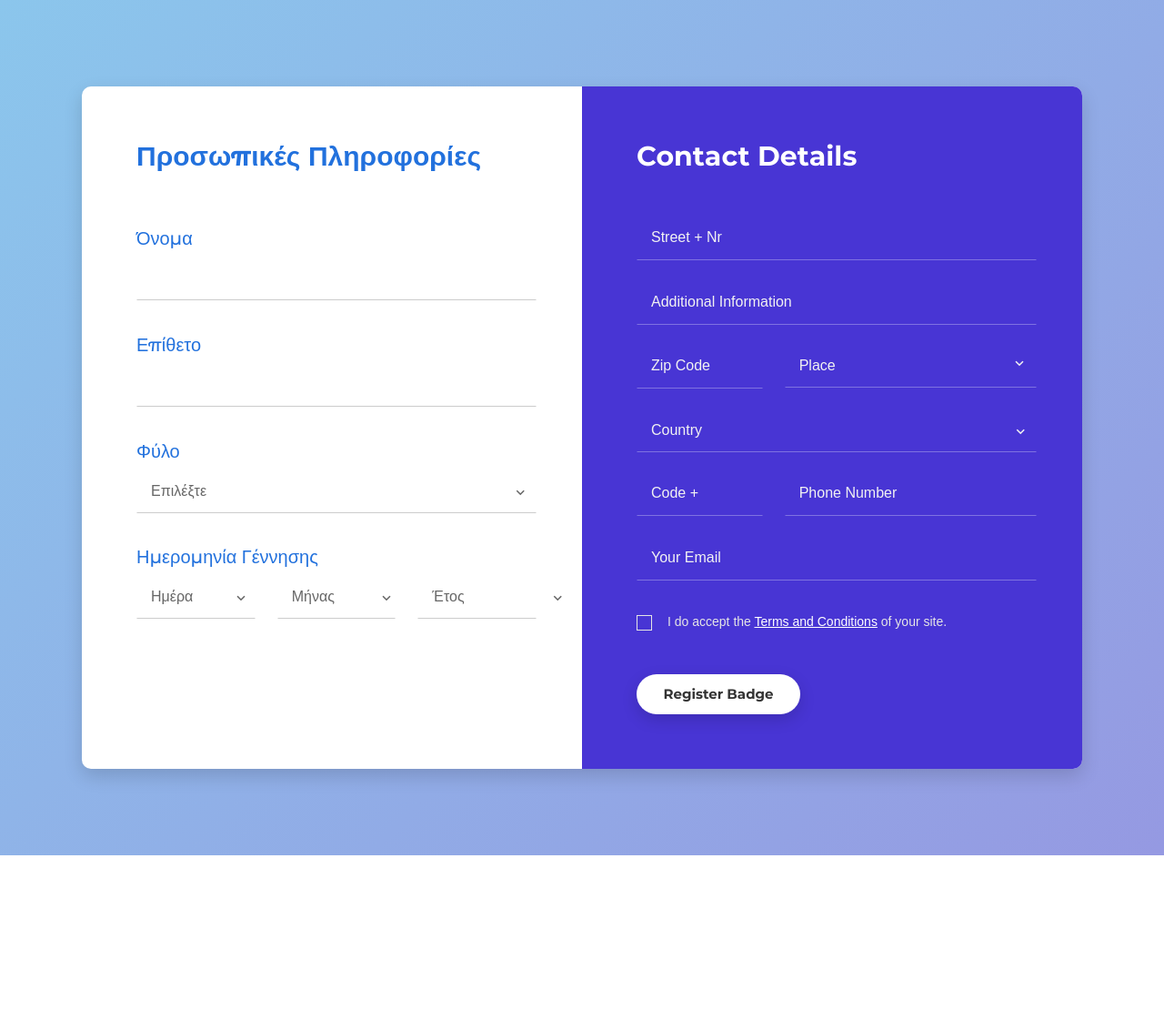
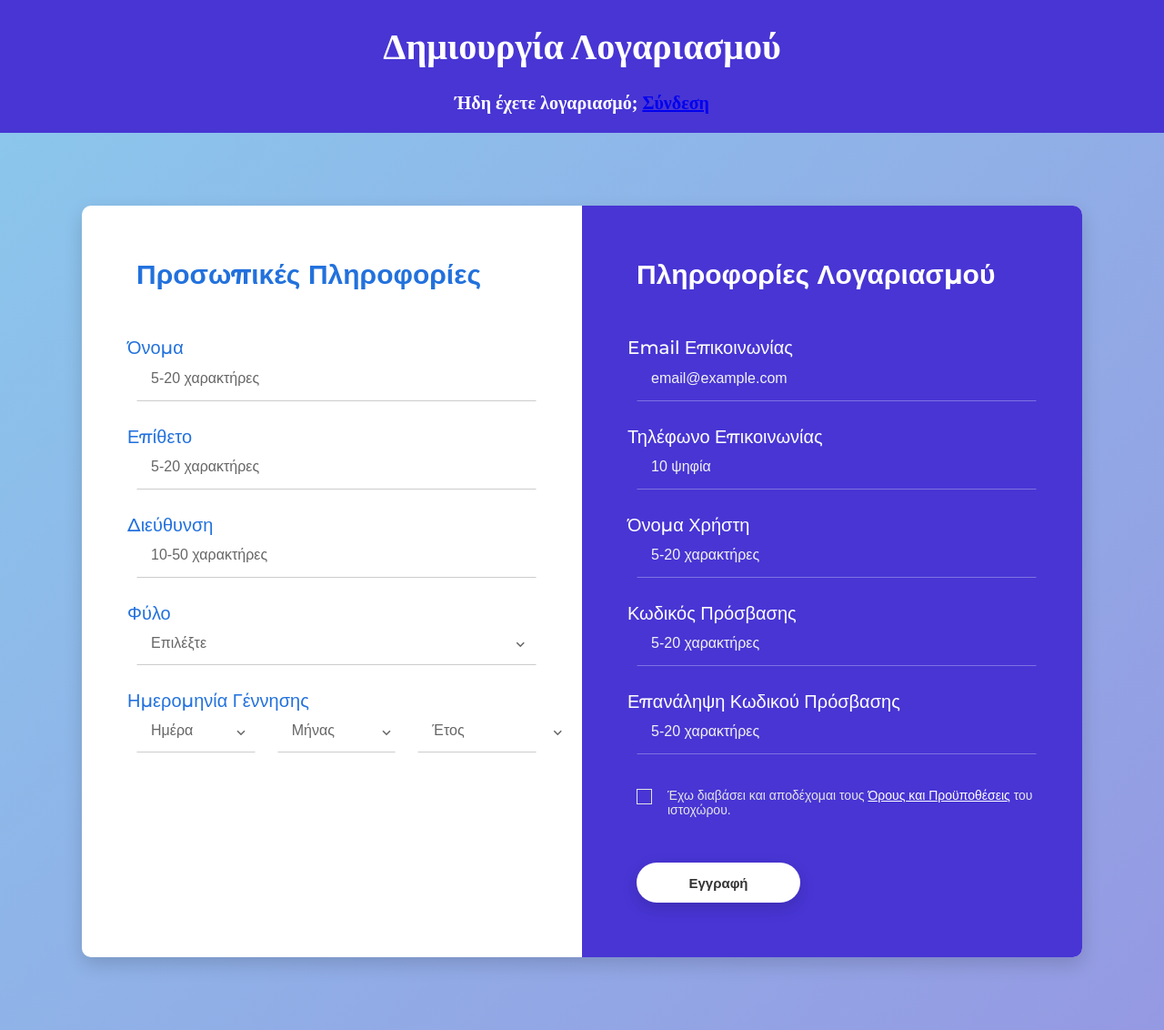
Before and after one commit to john-sak/hci-project, a PHP site: page /connect/sign-up.html in a window 1280 px wide. Shown: the whole page at 91% size. Before the commit the page ends 940 px from the top, so only its background shows below. Run offline with PHP 8.4, Linux system fonts and the light colour scheme; some web fonts are replaced.

Commit message:
finished sign up and sign in pages

```diff
--- a/connect/css/style.css
+++ b/connect/css/style.css
@@ -1,5 +1,13 @@
 body {
 	margin:  0;
+}
+.form-v10 .header {
+	text-align: center;
+	font-weight: 700;
+	color: white;
+	padding: 1px;
+	background-color: #4835d4;
+	font-size: 20px;
 }
 .page-content {
 	width: 100%;
@@ -34,7 +42,7 @@ body {
 	-ms-box-shadow: 0px 8px 20px 0px rgba(0, 0, 0, 0.15);
 	-moz-box-shadow: 0px 8px 20px 0px rgba(0, 0, 0, 0.15);
 	-webkit-box-shadow: 0px 8px 20px 0px rgba(0, 0, 0, 0.15);
-	margin: 95px 0;
+	margin: 80px 0;
 	position: relative;
 	font-family: 'Montserrat', sans-serif;
 }
@@ -54,8 +62,8 @@ body {
 .form-v10-content .form-detail h4 {
 	font-weight: 500;
 	font-size: 20px;
-	margin-bottom: 10px;
-	padding: 10px 50px 0px 60px;
+	margin-bottom: 0px;
+	padding: 0px 50px 0px 50px;
 }
 .form-v10-content .form-detail .form-left {
 	border-top-left-radius: 10px;
@@ -77,6 +85,9 @@ body {
 .form-v10-content .form-detail .form-right h2 {
 	color: #fff;
 }
+.form-v10-content .form-detail .form-right h4 {
+	color: #fff;
+}
 .form-v10-content .form-detail .form-group {
 	display: flex;
 	display: -webkit-flex;
@@ -87,14 +98,6 @@ body {
 	padding-left: 60px;
     padding-right: 50px;
 }
-/* .form-v10-content .form-detail .form-left .form-group .form-row.form-row-1 {
-	width: 50%;
-	padding: 0 12px 0 60px;
-}
-.form-v10-content .form-detail .form-left .form-group .form-row.form-row-2 {
-	width: 50%;
-	padding: 0 50px 0 12px;
-} */
 .form-v10-content .form-detail .form-left .form-group .form-row.form-row-1 {
 	width: 33%;
 	padding: 0 12px 0 60px;
@@ -107,10 +110,6 @@ body {
 	width: 33%;
 	padding: 0 50px 0 12px;
 }
-/* .form-v10-content .form-detail .form-left .form-group .form-row.form-row-3 {
-	width: 73%;
-	padding: 0 12px 0 60px;
-} */
 .form-v10-content .form-detail .form-left .form-group .form-row.form-row-4 {
 	width: 50%;
 	padding: 0 50px 0 12px;
--- a/connect/sign-up.html
+++ b/connect/sign-up.html
@@ -13,29 +13,27 @@
 	<link rel="shortcut icon" href="../assets/images/doatap_shortcut.png" type="image/x-icon" />
 </head>
 <body class="form-v10">
+	<div class="header">
+		<h1>Δημιουργία Λογαριασμού</h1>
+		<p>Ήδη έχετε λογαριασμό; <a href="./sign-in.html">Σύνδεση</a></p>
+	</div>
 	<div class="page-content">
 		<div class="form-v10-content">
-			<form class="form-detail" action="#" method="get" id="myform">
+			<!-- todo action -->
+			<form class="form-detail" action="#" method="post" id="sign-up-form">
 				<div class="form-left">
 					<h2>Προσωπικές Πληροφορίες</h2>
-					<!-- <div class="form-row">
-						<select name="title">
-						    <option class="option" value="title">Title</option>
-						    <option class="option" value="businessman">Businessman</option>
-						    <option class="option" value="reporter">Reporter</option>
-						    <option class="option" value="secretary">Secretary</option>
-						</select>
-						<span class="select-btn">
-						  	<i class="zmdi zmdi-chevron-down"></i>
-						</span>
-					</div> -->
 					<h4>Όνομα</h4>
 					<div class="form-row">
-						<input type="text" name="first_name" id="first_name" class="input-text" placeholder="" required>
+						<input type="text" name="first_name" id="first_name" class="input-text" placeholder="5-20 χαρακτήρες" min="5" max="20" required>
 					</div>
 					<h4>Επίθετο</h4>
 					<div class="form-row">
-						<input type="text" name="last_name" id="last_name" class="input-text" placeholder="" required>
+						<input type="text" name="last_name" id="last_name" class="input-text" placeholder="5-20 χαρακτήρες" min="5" max="20" required>
+					</div>
+					<h4>Διεύθυνση</h4>
+					<div class="form-row">
+						<input type="text" name="address" id="address" class="input-text" placeholder="10-50 χαρακτήρες" min="10" max="50" required>
 					</div>
 					<h4>Φύλο</h4>
 					<div class="form-row">
@@ -84,59 +82,35 @@
 					</div>
 				</div>
 				<div class="form-right">
-					<h2>Contact Details</h2>
+					<h2>Πληροφορίες Λογαριασμού</h2>
+					<h4>Email Επικοινωνίας</h4>
 					<div class="form-row">
-						<input type="text" name="street" class="street" id="street" placeholder="Street + Nr" required>
+						<input type="text" name="email" id="email" class="input-text" placeholder="email@example.com" pattern="[a-zA-Z]{3-10}@[a-z]{3-10}.[a-z]{2-4}" required>
 					</div>
+					<h4>Τηλέφωνο Επικοινωνίας</h4>
 					<div class="form-row">
-						<input type="text" name="additional" class="additional" id="additional" placeholder="Additional Information" required>
+						<input type="text" name="phone" id="phone" class="input-text" placeholder="10 ψηφία" pattern="[0-9]{10}" required>
 					</div>
-					<div class="form-group">
-						<div class="form-row form-row-1">
-							<input type="text" name="zip" class="zip" id="zip" placeholder="Zip Code" required>
-						</div>
-						<div class="form-row form-row-2">
-							<select name="place">
-							    <option value="place">Place</option>
-							    <option value="Street">Street</option>
-							    <option value="District">District</option>
-							    <option value="City">City</option>
-							</select>
-							<span class="select-btn">
-							  	<i class="zmdi zmdi-chevron-down"></i>
-							</span>
-						</div>
+					<h4>Όνομα Χρήστη</h4>
+					<div class="form-row">
+						<input type="text" name="username" class="input-text" id="username" placeholder="5-20 χαρακτήρες" min="5" max="20" required>
 					</div>
+					<h4>Κωδικός Πρόσβασης</h4>
 					<div class="form-row">
-						<select name="country">
-						    <option value="country">Country</option>
-						    <option value="Vietnam">Vietnam</option>
-						    <option value="Malaysia">Malaysia</option>
-						    <option value="India">India</option>
-						</select>
-						<span class="select-btn">
-						  	<i class="zmdi zmdi-chevron-down"></i>
-						</span>
+						<input type="password" name="password" class="input-text" id="password" placeholder="5-20 χαρακτήρες" min="5" max="20" required>
 					</div>
-					<div class="form-group">
-						<div class="form-row form-row-1">
-							<input type="text" name="code" class="code" id="code" placeholder="Code +" required>
-						</div>
-						<div class="form-row form-row-2">
-							<input type="text" name="phone" class="phone" id="phone" placeholder="Phone Number" required>
-						</div>
-					</div>
+					<h4>Επανάληψη Κωδικού Πρόσβασης</h4>
 					<div class="form-row">
-						<input type="text" name="your_email" id="your_email" class="input-text" required pattern="[^@]+@[^@]+.[a-zA-Z]{2,6}" placeholder="Your Email">
+						<input type="password" name="password2" class="input-text" id="password2" placeholder="5-20 χαρακτήρες" min="5" max="20" required>
 					</div>
 					<div class="form-checkbox">
-						<label class="container"><p>I do accept the <a href="#" class="text">Terms and Conditions</a> of your site.</p>
-						  	<input type="checkbox" name="checkbox">
+						<label class="container"><p>Έχω διαβάσει και αποδέχομαι τους <a href="#" class="text">Όρους και Προϋποθέσεις</a> του ιστοχώρου.</p>
+						  	<input type="checkbox" name="checkbox" required>
 						  	<span class="checkmark"></span>
 						</label>
 					</div>
 					<div class="form-row-last">
-						<input type="submit" name="register" class="register" value="Register Badge">
+						<input type="submit" name="register" class="register" value="Εγγραφή">
 					</div>
 				</div>
 			</form>
```
Also changed, not shown: connect/sign-in.html (added, +43 -0 lines), assets/images/sign-in.png (added).
